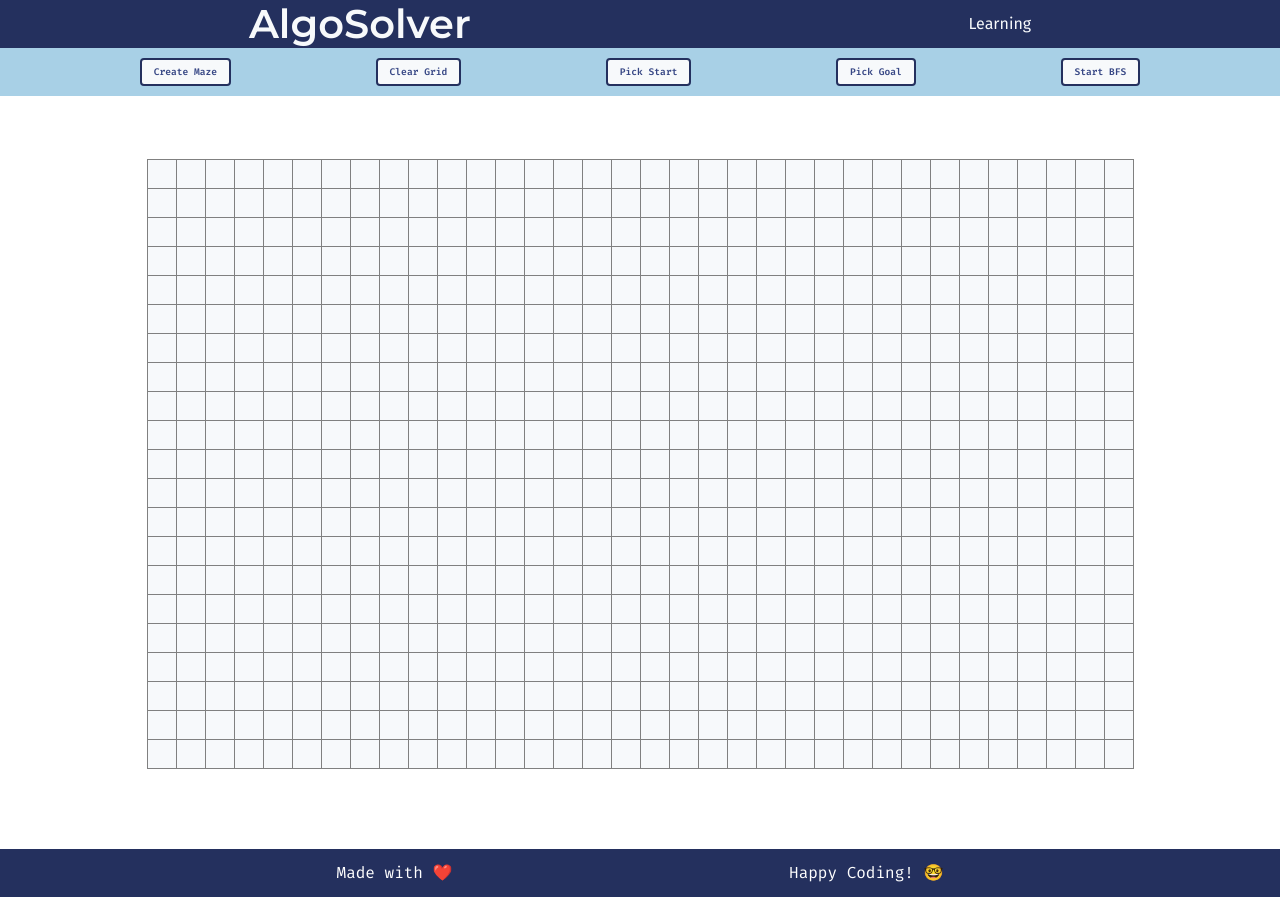
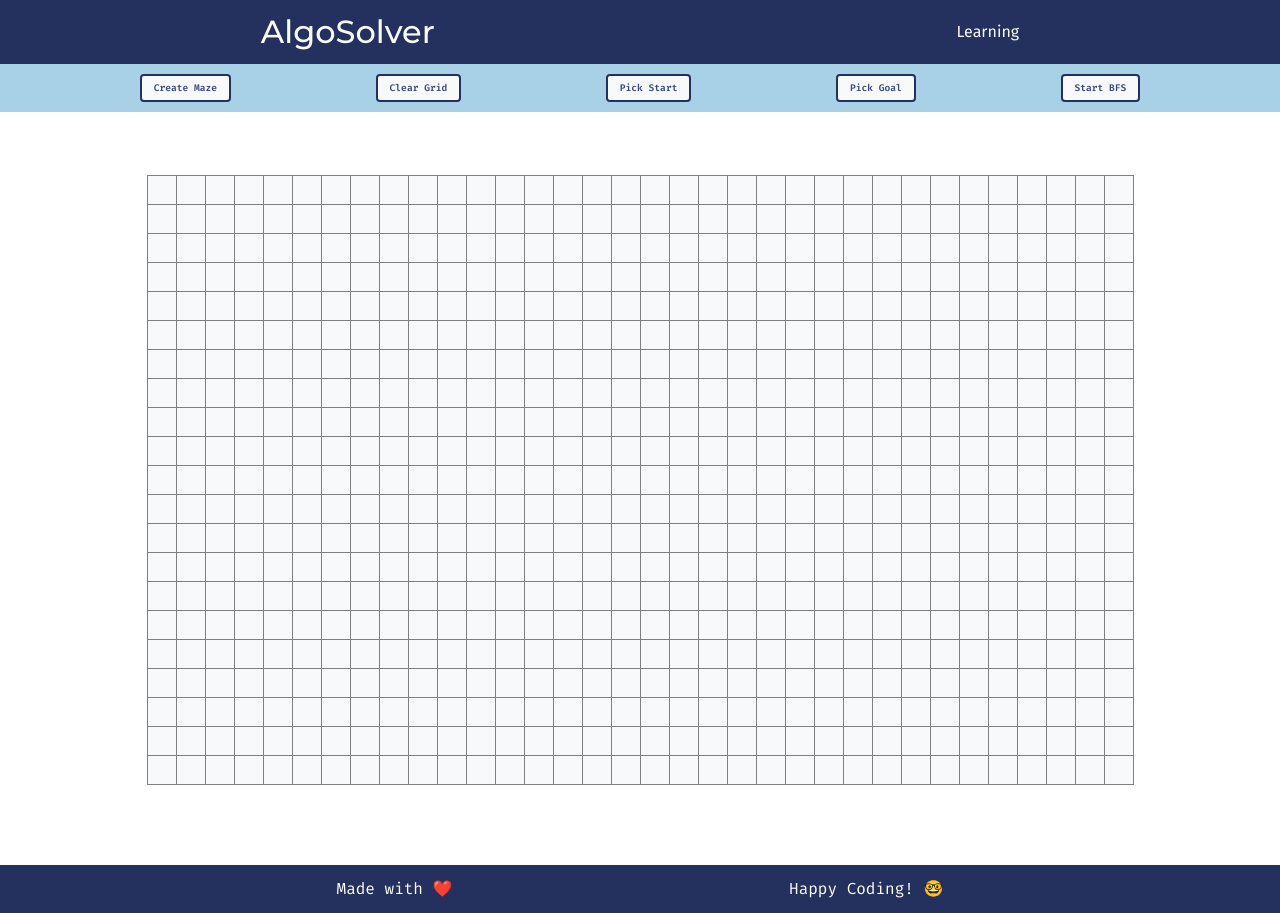
Before and after one commit to 0xDAEF0F/bfs-visualizer, a React (Create React App) app: page / in a window 1280 px wide. Built offline with nearby package versions, Linux system fonts and the light colour scheme.

Commit message:
styleChanges3

```diff
--- a/public/index.html
+++ b/public/index.html
@@ -3,39 +3,22 @@
 
 <head>
   <meta charset="utf-8" />
+  <!-- Bootstrap cdn -->
   <link rel="stylesheet" href="https://cdn.jsdelivr.net/npm/bootstrap@4.6.0/dist/css/bootstrap.min.css"
     integrity="sha384-B0vP5xmATw1+K9KRQjQERJvTumQW0nPEzvF6L/Z6nronJ3oUOFUFpCjEUQouq2+l" crossorigin="anonymous" />
+  <!-- Google Fonts -->
   <link rel="preconnect" href="https://fonts.gstatic.com">
   <link href="https://fonts.googleapis.com/css2?family=Fira+Code:wght@300;400;500;600;700&family=Fira+Sans:ital,
     wght@0,100;0,200;0,300;0,400;0,500;0,600;0,700;0,800;0,900;1,100;1,200;1,300;1,400;1,500;1,600;1,700;1,800;
     1,900&family=Montserrat:wght@400;500;600&display=swap" rel="stylesheet">
+  <!-- Meta -->
   <meta name="viewport" content="width=device-width, initial-scale=1" />
   <meta name="theme-color" content="#000000" />
-  <!--
-      Notice the use of %PUBLIC_URL% in the tags above.
-      It will be replaced with the URL of the `public` folder during the build.
-      Only files inside the `public` folder can be referenced from the HTML.
-
-      Unlike "/favicon.ico" or "favicon.ico", "%PUBLIC_URL%/favicon.ico" will
-      work correctly both with client-side routing and a non-root public URL.
-      Learn how to configure a non-root public URL by running `npm run build`.
-    -->
-  <title>React App</title>
+  <title>AlgoSolver</title>
 </head>
 
 <body>
-  <noscript>You need to enable JavaScript to run this app.</noscript>
   <div id="root"></div>
-  <!--
-      This HTML file is a template.
-      If you open it directly in the browser, you will see an empty page.
-
-      You can add webfonts, meta tags, or analytics to this file.
-      The build step will place the bundled scripts into the <body> tag.
-
-      To begin the development, run `npm start` or `yarn start`.
-      To create a production bundle, use `npm run build` or `yarn build`.
-    -->
 </body>
 
 </html>
--- a/src/components/Toolbar.js
+++ b/src/components/Toolbar.js
@@ -3,11 +3,11 @@ import Button from 'react-bootstrap/Button'
 function Toolbar(props) {
     return (
         <div className='toolbar'>
-            <Button className={"myBtn"} onClick={props.generateMaze}>Create Maze</Button>
-            <Button className={"myBtn"} onClick={props.clearGrid}>Clear Grid</Button>
-            <Button className={"myBtn"} onClick={props.pickRandomStart}>Pick Start</Button>
-            <Button className={"myBtn"} onClick={props.pickRandomEnd}>Pick Goal</Button>
-            <Button className={"myBtn"} onClick={props.startBfs}>Start BFS</Button>
+            <Button onClick={props.generateMaze}>Create Maze</Button>
+            <Button onClick={props.clearGrid}>Clear Grid</Button>
+            <Button onClick={props.pickRandomStart}>Pick Start</Button>
+            <Button onClick={props.pickRandomEnd}>Pick Goal</Button>
+            <Button onClick={props.startBfs}>Start BFS</Button>
         </div>
     )
 }
--- a/src/sass/App.css
+++ b/src/sass/App.css
@@ -20,14 +20,7 @@
   min-height: 100vh;
 }
 
-.btn-primary:not(:disabled):not(.disabled):active,
-.btn-primary:not(:disabled):not(.disabled):focus {
-  background-color: #374785;
-  border-color: #24305e;
-  color: #f7f9fb;
-}
-
-.myBtn {
+.btn-primary {
   display: -webkit-box;
   display: -ms-flexbox;
   display: flex;
@@ -47,29 +40,36 @@
   height: 60%;
 }
 
-.myBtn:hover {
+.btn-primary:hover {
   background-color: #f76c6c;
+}
+
+.btn-primary:not(:disabled):not(.disabled):active, .btn-primary:not(:disabled):not(.disabled):focus {
+  background-color: #374785;
+  border-color: #24305e;
+  color: #f7f9fb;
 }
 
 .header {
   display: -webkit-box;
   display: -ms-flexbox;
   display: flex;
-  -ms-flex-pack: distribute;
-      justify-content: space-around;
   -webkit-box-align: center;
       -ms-flex-align: center;
           align-items: center;
+  -ms-flex-pack: distribute;
+      justify-content: space-around;
+  color: #f7f9fb;
   background-color: #24305e;
-  color: #f7f9fb;
-  height: 3rem;
+  height: 4rem;
 }
 
 .header h1 {
   margin: 0;
   padding: 0;
   font-family: "Montserrat", sans-serif;
-  font-weight: 600;
+  font-weight: 500;
+  font-size: 2rem;
 }
 
 .header a {
--- a/src/sass/App.scss
+++ b/src/sass/App.scss
@@ -35,15 +35,7 @@ $text-font: "Fira Code", monospace;
     min-height: 100vh;
 }
 
-.btn-primary:not(:disabled):not(.disabled):active,
-// .btn-primary:not(:disabled):not(.disabled):hover,
-.btn-primary:not(:disabled):not(.disabled):focus {
-    background-color: $light-dark;
-    border-color: $dark;
-    color: $light;
-}
-
-.myBtn{
+.btn-primary{
     @include flex-center(center);
     color: $light-dark;
     background-color: $light;
@@ -56,20 +48,25 @@ $text-font: "Fira Code", monospace;
     &:hover{
         background-color: $accent;
     }
+    &:not(:disabled):not(.disabled):active,
+    &:not(:disabled):not(.disabled):focus{
+        background-color: $light-dark;
+        border-color: $dark;
+        color: $light;
+    }
 }
 
 .header {
-    display: flex;
-    justify-content: space-around;
-    align-items: center;
+    @include flex-center(space-around);
+    color: $light;
     background-color: $dark;
-    color: $light;
-    height: 3rem;
+    height: 4rem;
 
     h1{
         @include reset();
         font-family: $title-font;
-        font-weight: 600;
+        font-weight: 500;
+        font-size: 2rem;
     }
 
     a {
```
Also changed, not shown: 1 other file (tests, documents, lock files or other folders).
